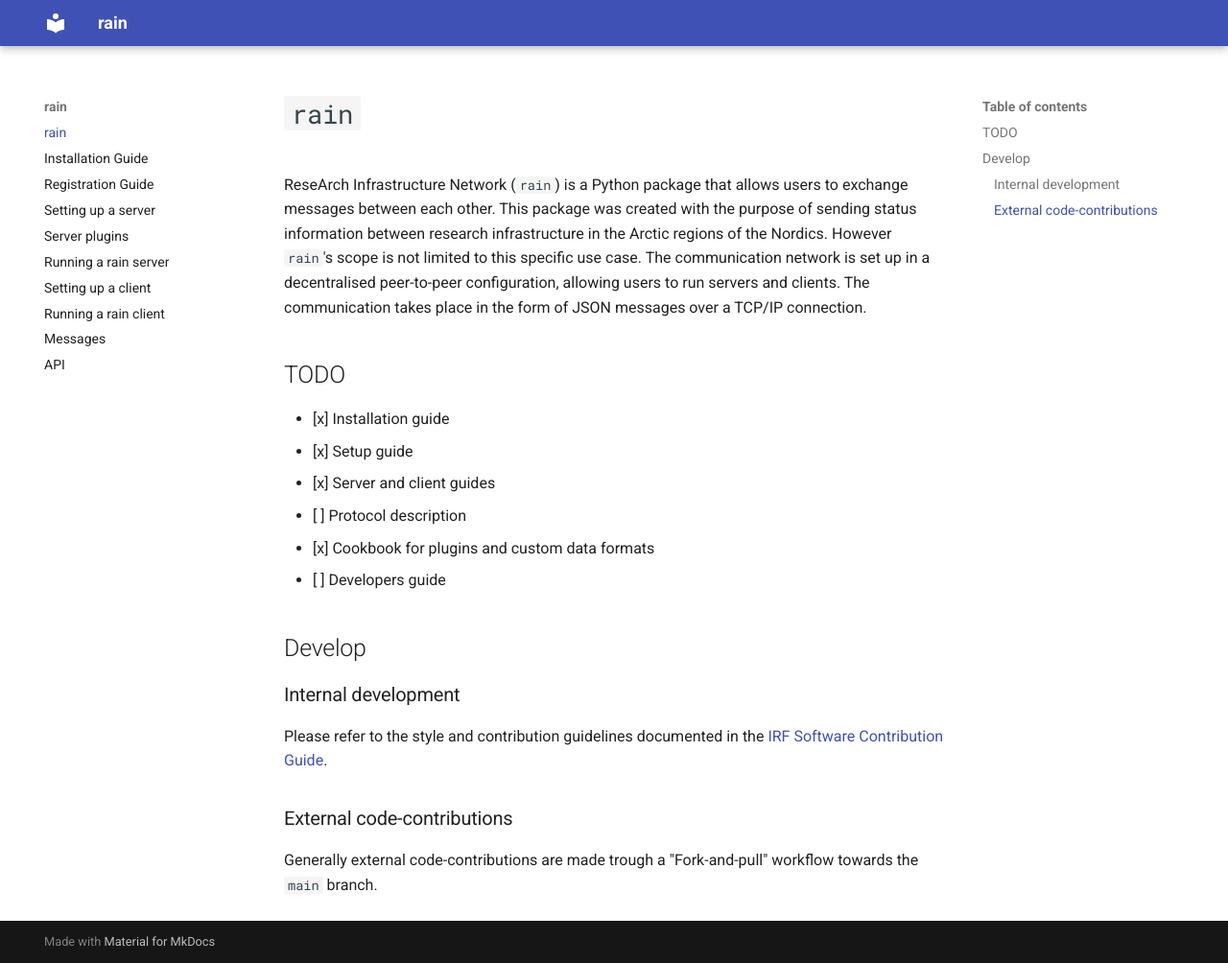
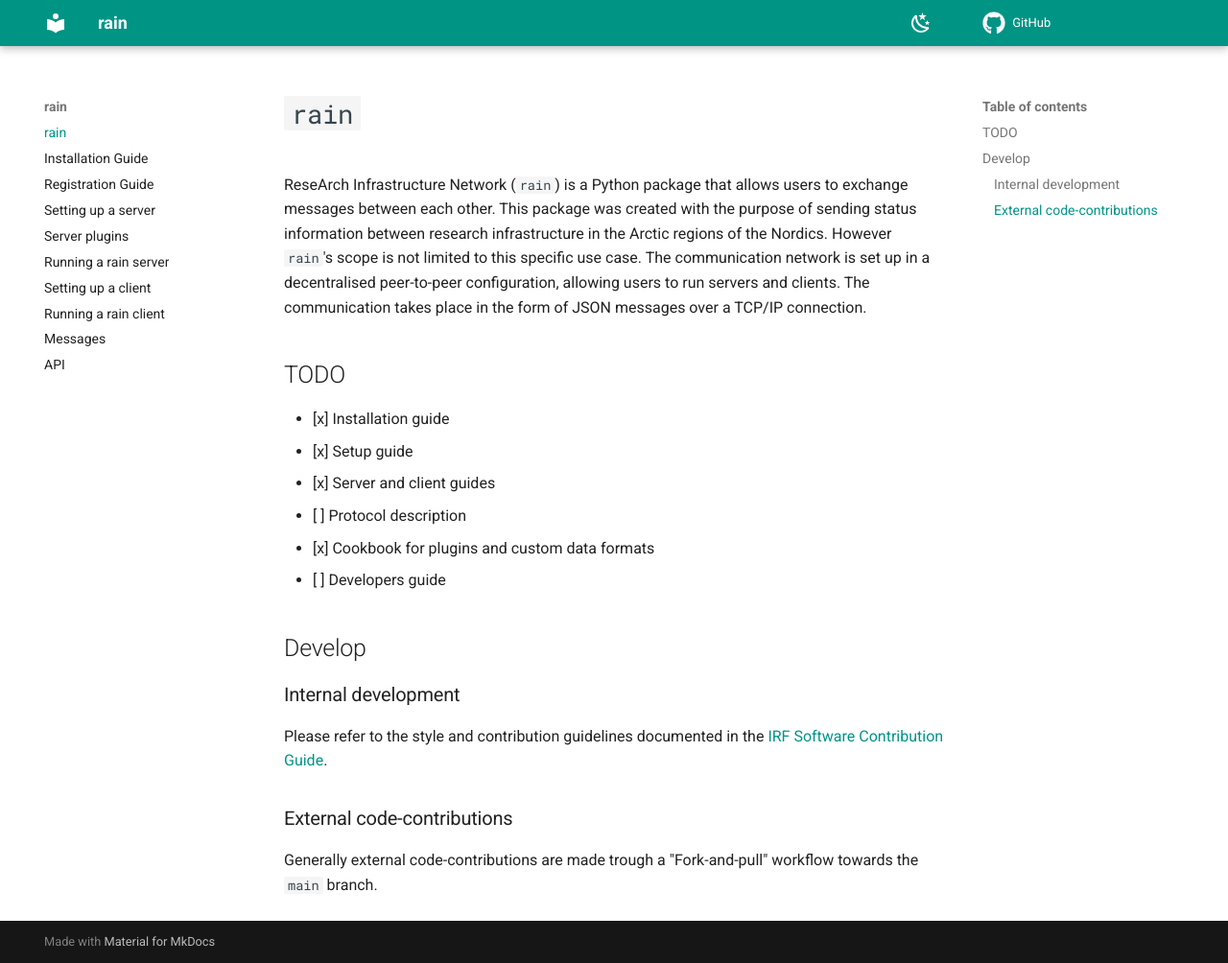
Before and after one commit to danielk333/rain, an MkDocs documentation site: the page built from docs/index.md, in a window 1280 px wide and 1004 px high. Shown: the whole window at 96% size. Built offline with MkDocs 1.6.1 and Material for MkDocs 9.7.7, drawn with Linux system fonts in a browser that asks for light colours; comment, search, counter and statistics services are not loaded.

Commit message:
Customised the theme and layout of the docs

```diff
--- a/mkdocs.yml
+++ b/mkdocs.yml
@@ -2,6 +2,26 @@
 
 theme:
   name: "material"
+  palette:
+    - media: "(prefers-color-scheme: dark)"
+      scheme: slate
+      primary: teal
+      accent: indigo
+      toggle:
+        icon: material/weather-sunny
+        name: Switch to light mode
+
+    - media: "(prefers-color-scheme: light)"
+      scheme: default
+      primary: teal
+      accent: indigo
+      toggle:
+        icon: material/weather-night
+        name: Switch to dark mode
+  icon:
+    repo: fontawesome/brands/github
+
+repo_url: https://github.com/danielk333/rain
 
 plugins:
   - mkdocstrings:
```
